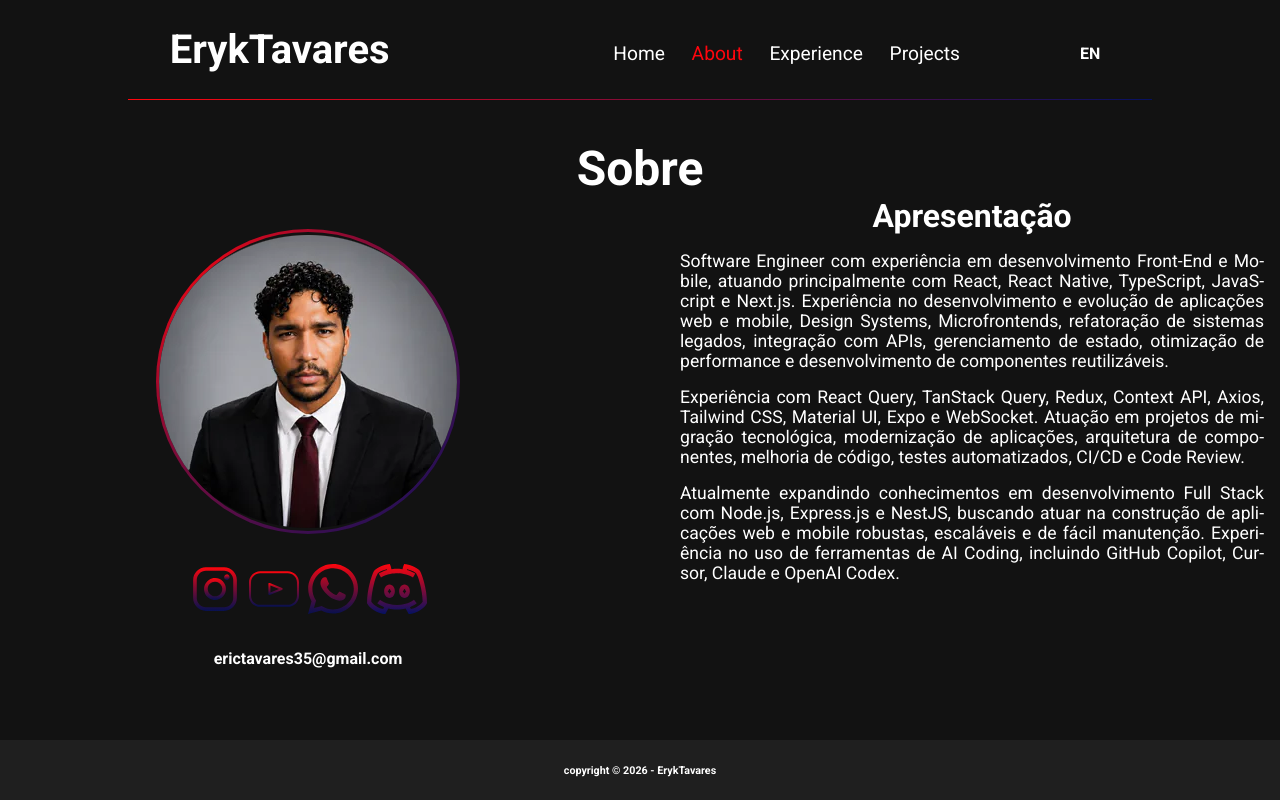
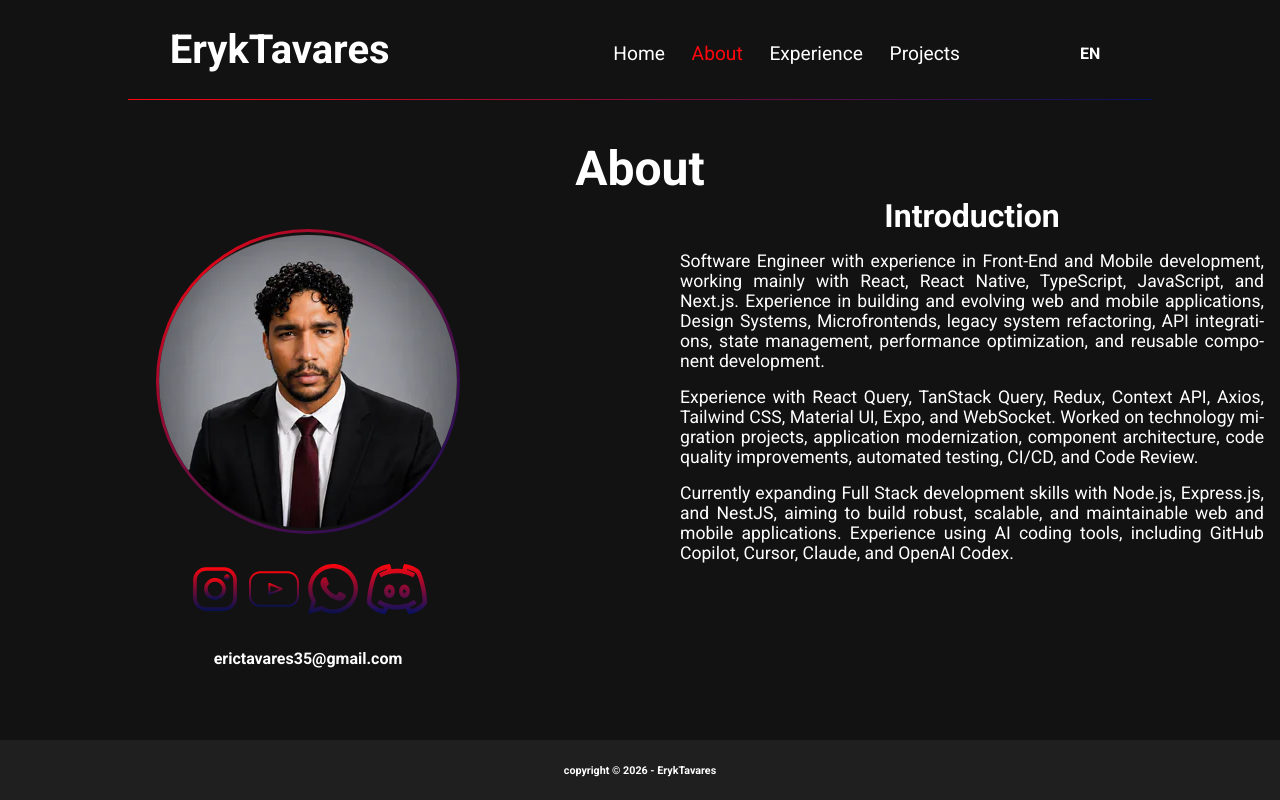
Before and after one commit to ErykTavares/ErykTavares-Portifolio-, a React (Create React App) app: page /sobre in a window 1280 px wide. Built offline with nearby package versions, Linux system fonts and the light colour scheme.

Commit message:
feat(sobre): implement internationalization for Sobre page

```diff
--- a/src/pages/sobre/Sobre.jsx
+++ b/src/pages/sobre/Sobre.jsx
@@ -1,4 +1,5 @@
 import React from 'react';
+import { useTranslation } from 'react-i18next';
 import { SobreStyle, SobreContentRight, SobreContentLeft } from './style';
 import PageTitle from '../../components/PageTitle';
 
@@ -7,6 +8,8 @@ import DefaultLayout from '../../layout/defaultLayout';
 import { socialLinks } from './utils';
 
 const Sobre = () => {
+	const { t } = useTranslation();
+
 	const linksList = socialLinks.map(({ key, href, Icon }) => (
 		<a key={key} href={href} target='_blank' rel='noreferrer'>
 			<Icon />
@@ -17,7 +20,7 @@ const Sobre = () => {
 		<DefaultLayout>
 			<SobreStyle>
 				<div className='sobretitle'>
-					<PageTitle>Sobre</PageTitle>
+					<PageTitle>{t('about.title')}</PageTitle>
 				</div>
 				<div className='content'>
 					<SobreContentLeft className='animeleft'>
@@ -31,29 +34,10 @@ const Sobre = () => {
 						<h4>erictavares35@gmail.com</h4>
 					</SobreContentLeft>
 					<SobreContentRight className='animeright'>
-						<h3>Apresentação</h3>
-						<p>
-							Software Engineer com experiência em desenvolvimento Front-End e Mobile,
-							atuando principalmente com React, React Native, TypeScript, JavaScript e
-							Next.js. Experiência no desenvolvimento e evolução de aplicações web e
-							mobile, Design Systems, Microfrontends, refatoração de sistemas legados,
-							integração com APIs, gerenciamento de estado, otimização de performance
-							e desenvolvimento de componentes reutilizáveis.
-						</p>
-						<p>
-							Experiência com React Query, TanStack Query, Redux, Context API, Axios,
-							Tailwind CSS, Material UI, Expo e WebSocket. Atuação em projetos de
-							migração tecnológica, modernização de aplicações, arquitetura de
-							componentes, melhoria de código, testes automatizados, CI/CD e Code
-							Review.
-						</p>
-						<p>
-							Atualmente expandindo conhecimentos em desenvolvimento Full Stack com
-							Node.js, Express.js e NestJS, buscando atuar na construção de aplicações
-							web e mobile robustas, escaláveis e de fácil manutenção. Experiência no
-							uso de ferramentas de AI Coding, incluindo GitHub Copilot, Cursor,
-							Claude e OpenAI Codex.
-						</p>
+						<h3>{t('about.presentationTitle')}</h3>
+						<p>{t('about.paragraph1')}</p>
+						<p>{t('about.paragraph2')}</p>
+						<p>{t('about.paragraph3')}</p>
 					</SobreContentRight>
 				</div>
 			</SobreStyle>
```
